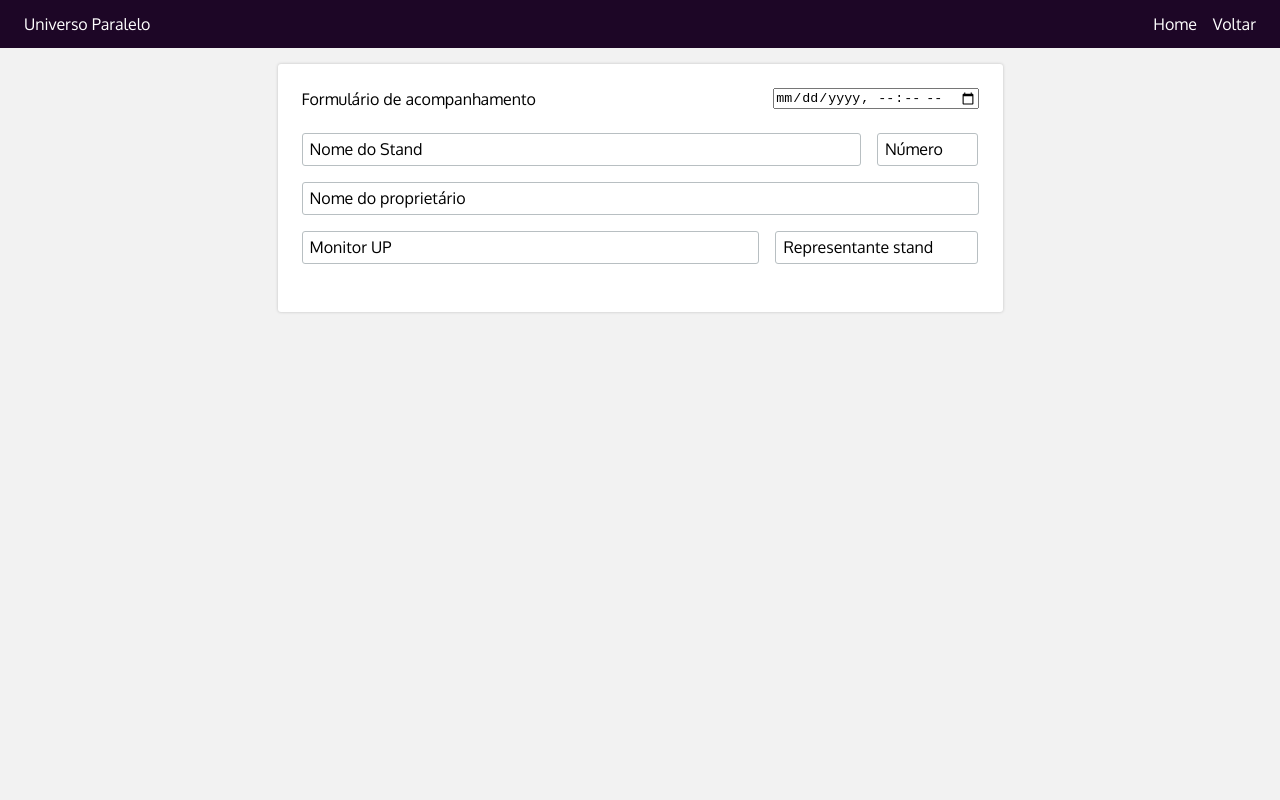
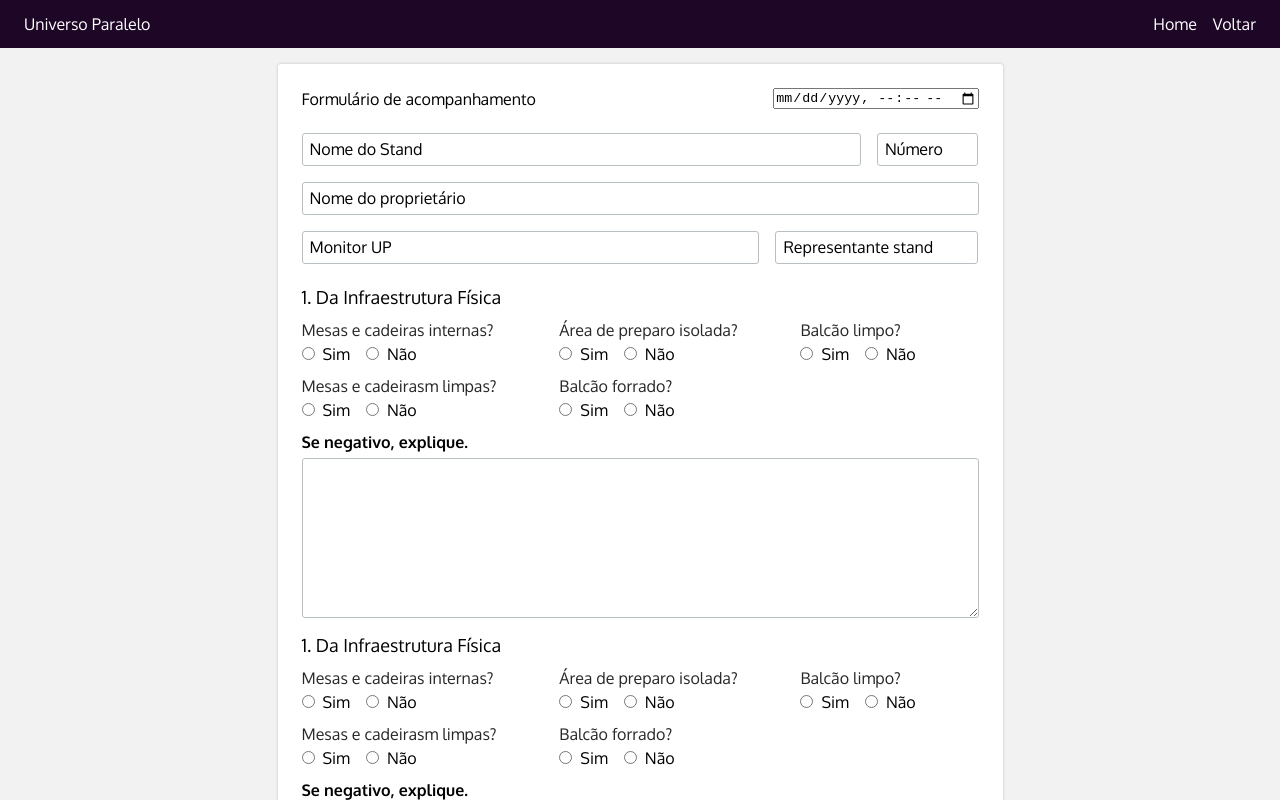
Before and after one commit to joaogomes13/reports-up, a React (Create React App) app: page / in a window 1280 px wide. Shown: the top 800 px of the page. Built offline with nearby package versions, Linux system fonts and the light colour scheme.

Commit message:
Criando componentes da pesquisa

```diff
--- /dev/null
+++ b/src/components/CommentField/CommentField.module.scss
@@ -0,0 +1,15 @@
+.text {
+    font-weight: 700;
+    margin-bottom: 8px;
+}
+
+.area {
+    max-width: 677px;
+    min-width: 100%;
+    min-height: 160px;
+    outline: 0;
+    border: 0.5px solid #B8BFC2;
+    border-radius: 3px;
+    padding: 16px;
+    font-family: 'Oxygen' sans-serif;
+}
--- /dev/null
+++ b/src/components/CommentField/index.tsx
@@ -0,0 +1,13 @@
+import style from './CommentField.module.scss';
+
+export default function CommentField() {
+
+    return(
+        <>
+            <p className={style.text}>Se negativo, explique.</p>
+            <textarea className={style.area}>
+
+            </textarea>
+        </>
+    );
+}
--- /dev/null
+++ b/src/components/SearchField/SearchField.module.scss
@@ -0,0 +1,19 @@
+.container {
+
+    &__title {
+        margin-bottom: 8px;
+        color: #272727;
+    }
+
+    &__inputs {
+        display: flex;
+    }
+
+    &__input {
+        margin-right: 16px;
+
+        label {
+            margin-left: 8px;
+        }
+    }
+}
--- /dev/null
+++ b/src/components/SearchField/index.tsx
@@ -0,0 +1,28 @@
+import React from 'react';
+import style from './SearchField.module.scss';
+
+interface Props {
+    title: string;
+    name: string;
+    data: boolean;
+    setData: React.Dispatch<React.SetStateAction<boolean>>;
+}
+
+export default function SearchField({title, name, data, setData}: Props) {
+
+    return (
+        <div className={style.container}>
+            <p className={style.container__title}>{title}</p>
+            <div className={style.container__inputs}>
+                <div className={style.container__input}>
+                    <input id="yes" type="radio" name={name} value='true' onChange={e => setData(e.target.value === 'true')} required />
+                    <label htmlFor="yes">Sim</label>
+                </div>
+                <div className={style.container__input}>
+                    <input id="no" type="radio" name={name} value='false' onChange={e => setData(e.target.value === 'false')} required />
+                    <label htmlFor="no">Não</label>
+                </div>
+            </div>
+        </div>
+    );
+}
--- a/src/pages/Form/Form.module.scss
+++ b/src/pages/Form/Form.module.scss
@@ -30,3 +30,19 @@
         margin-top: 16px;
     }
 }
+
+.infra {
+    display: grid;
+    grid-template-columns: auto auto auto;
+    column-gap: 16px;
+    row-gap: 16px;
+    margin-bottom: 16px;
+
+    &__container {
+        margin-top: 16px;
+        h3 {
+            margin-bottom: 16px;
+            font-size: 18px;
+        }
+    }
+}
--- a/src/pages/Form/index.tsx
+++ b/src/pages/Form/index.tsx
@@ -1,5 +1,7 @@
 import { useState } from 'react';
+import CommentField from '../../components/CommentField';
 import InputField from '../../components/InputField';
+import SearchField from '../../components/SearchField';
 import style from './Form.module.scss';
 
 export default function Form() {
@@ -9,7 +11,9 @@ export default function Form() {
     const [monitor, setMonitor] = useState('');
     const [agent, setAgent] = useState('');
 
-    return(
+    const [cadeiras, setCadeiras] = useState(false);
+
+    return (
         <div className={style.container}>
             <div className={style.header}>
                 <h1>Formulário de acompanhamento</h1>
@@ -28,6 +32,32 @@ export default function Form() {
                     <InputField data={agent} setData={setAgent} label='Representante stand' name='agent' />
                 </div>
             </form>
+            <section className={style.infra__container}>
+                <h3>1. Da Infraestrutura Física</h3>
+                <form>
+                    <div className={style.infra}>
+                        <SearchField title='Mesas e cadeiras internas?' name="cadeiras" data={cadeiras} setData={setCadeiras} />
+                        <SearchField title='Área de preparo isolada?' name="preparo" data={cadeiras} setData={setCadeiras} />
+                        <SearchField title='Balcão limpo?' name="preparo" data={cadeiras} setData={setCadeiras} />
+                        <SearchField title='Mesas e cadeirasm limpas?' name="preparo" data={cadeiras} setData={setCadeiras} />
+                        <SearchField title='Balcão forrado?' name="preparo" data={cadeiras} setData={setCadeiras} />
+                    </div>
+                    <CommentField />
+                </form>
+            </section>
+            <section className={style.infra__container}>
+                <h3>1. Da Infraestrutura Física</h3>
+                <form>
+                    <div className={style.infra}>
+                        <SearchField title='Mesas e cadeiras internas?' name="cadeiras" data={cadeiras} setData={setCadeiras} />
+                        <SearchField title='Área de preparo isolada?' name="preparo" data={cadeiras} setData={setCadeiras} />
+                        <SearchField title='Balcão limpo?' name="preparo" data={cadeiras} setData={setCadeiras} />
+                        <SearchField title='Mesas e cadeirasm limpas?' name="preparo" data={cadeiras} setData={setCadeiras} />
+                        <SearchField title='Balcão forrado?' name="preparo" data={cadeiras} setData={setCadeiras} />
+                    </div>
+                    <CommentField />
+                </form>
+            </section>
         </div>
     );
 }
```
